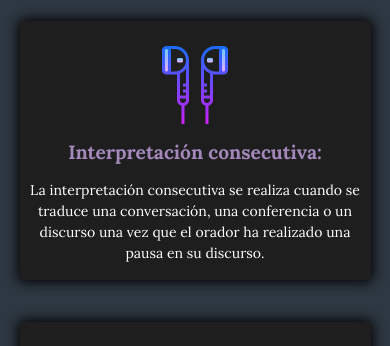
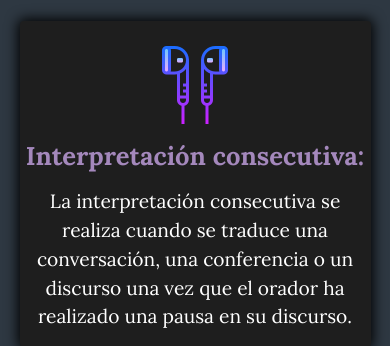
Before and after one commit to Emanuelscom/TraduccionVega, a website: page interpretacion.html in a window 390 px wide. Shown: the part 1840-2186 px from the top of the page. Drawn offline with nearby package versions, Linux system fonts and the light colour scheme.

Commit message:
arreglos

```diff
--- a/assets/scss/_interpretacion.scss
+++ b/assets/scss/_interpretacion.scss
@@ -140,7 +140,14 @@
                 width: 70%;
                 height: 100%;
                 margin-bottom: 3vh;
+
+                .contenedor1__h3, .contenedor2__h3,  .contenedor3__h3 {
+                    font-size: 2em;
+                }
+                .contenedor1__p, .contenedor2__p,  .contenedor3__p {
+                    font-size: 1.5em;
             }
+        }
 
             #imgInt {
                 display: none;
```
Also changed, not shown: assets/css/style.css.
